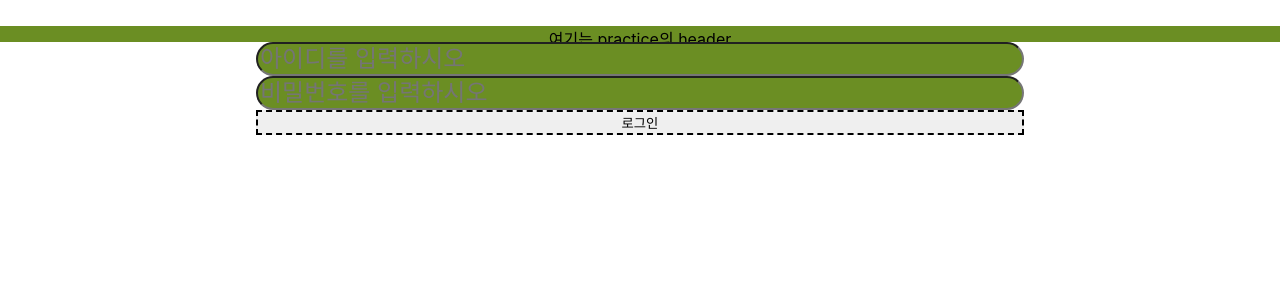
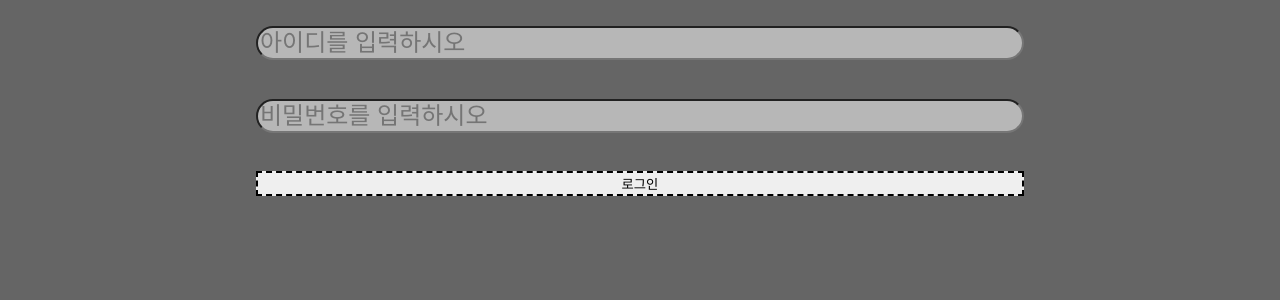
Before and after one commit to simjeongho/ReactLab, a React (Create React App) app: page / in a window 1280 px wide. Shown: the top 300 px of the page. Built offline with nearby package versions, Linux system fonts and the light colour scheme.

Commit message:
design: 디자인 색상 변수 설정 및 수정

```diff
--- a/src/Layout/styled.ts
+++ b/src/Layout/styled.ts
@@ -16,9 +16,9 @@ export const LayoutContainer = styled.section`
 `;
 
 export const LayoutHeader = styled.header`
-  height: 10%;
+  height: 20%;
   width: 100%;
   display: flex;
-  background-color: olivedrab;
+  background-color: var(--color-light-gray);
   justify-content: center;
 `;
--- a/src/index.css
+++ b/src/index.css
@@ -1,13 +1,21 @@
+:root {
+  --color-light-gray: #b7b7b7;
+  --color-dark-gray: #848484;
+  --color-darker-gray: #656565;
+  --color-black: rgb(7, 7, 7);
+}
+
 body {
   margin: 0;
-  font-family: -apple-system, BlinkMacSystemFont, 'Segoe UI', 'Roboto', 'Oxygen',
-    'Ubuntu', 'Cantarell', 'Fira Sans', 'Droid Sans', 'Helvetica Neue',
+  font-family: -apple-system, BlinkMacSystemFont, "Segoe UI", "Roboto", "Oxygen",
+    "Ubuntu", "Cantarell", "Fira Sans", "Droid Sans", "Helvetica Neue",
     sans-serif;
   -webkit-font-smoothing: antialiased;
   -moz-osx-font-smoothing: grayscale;
+  background-color: var(--color-darker-gray);
 }
 
 code {
-  font-family: source-code-pro, Menlo, Monaco, Consolas, 'Courier New',
+  font-family: source-code-pro, Menlo, Monaco, Consolas, "Courier New",
     monospace;
 }
--- a/src/pages/Login/styles.ts
+++ b/src/pages/Login/styles.ts
@@ -6,14 +6,16 @@ export const LoginContainer = styled.form`
   width: 60%;
 `;
 export const LoginInput = styled.input`
-  background-color: olivedrab;
+  background-color: var(--color-light-gray);
   color: black;
   font-size: 1.5rem;
   border-radius: 30px;
+  margin-top: 5%;
 `;
 
 export const LoginButton = styled.button`
   border-style: dashed;
+  margin-top: 5%;
 `;
 
 export const LoadingIndicatorContainer = styled.div`
```
